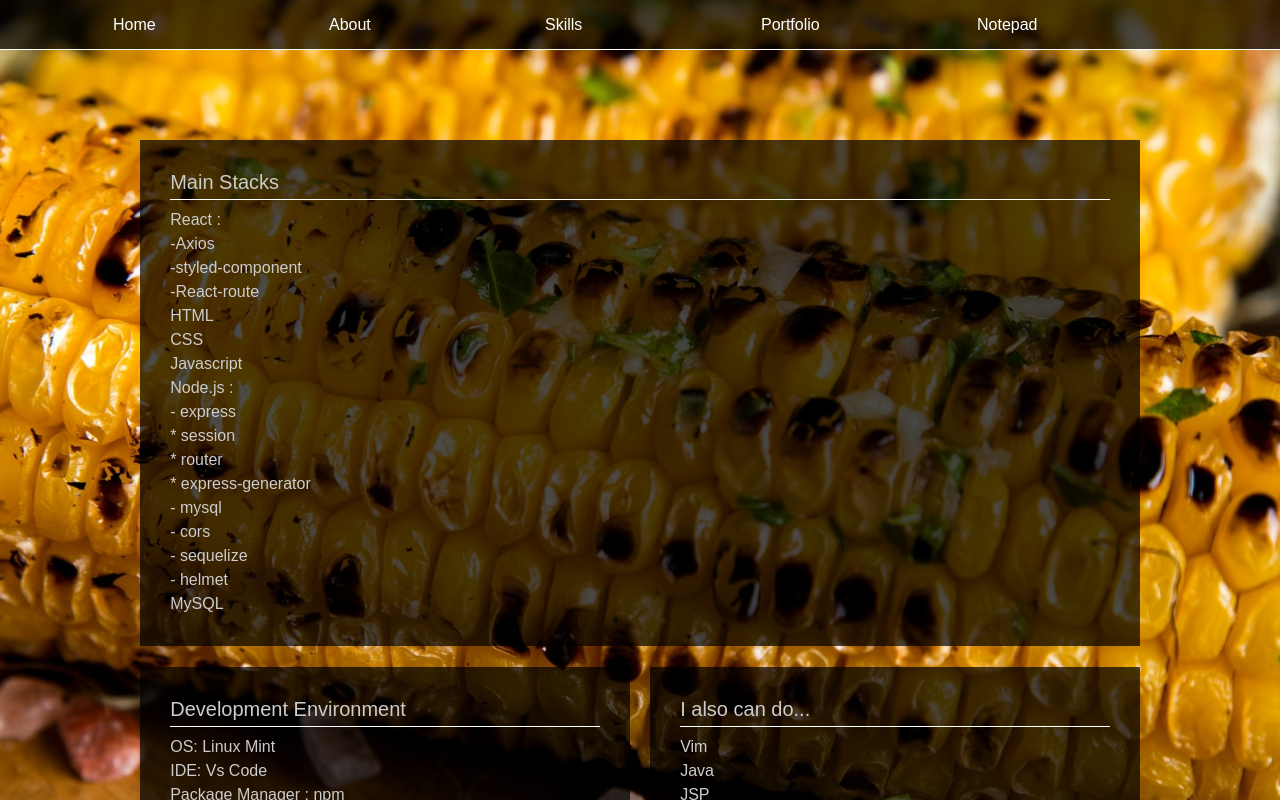
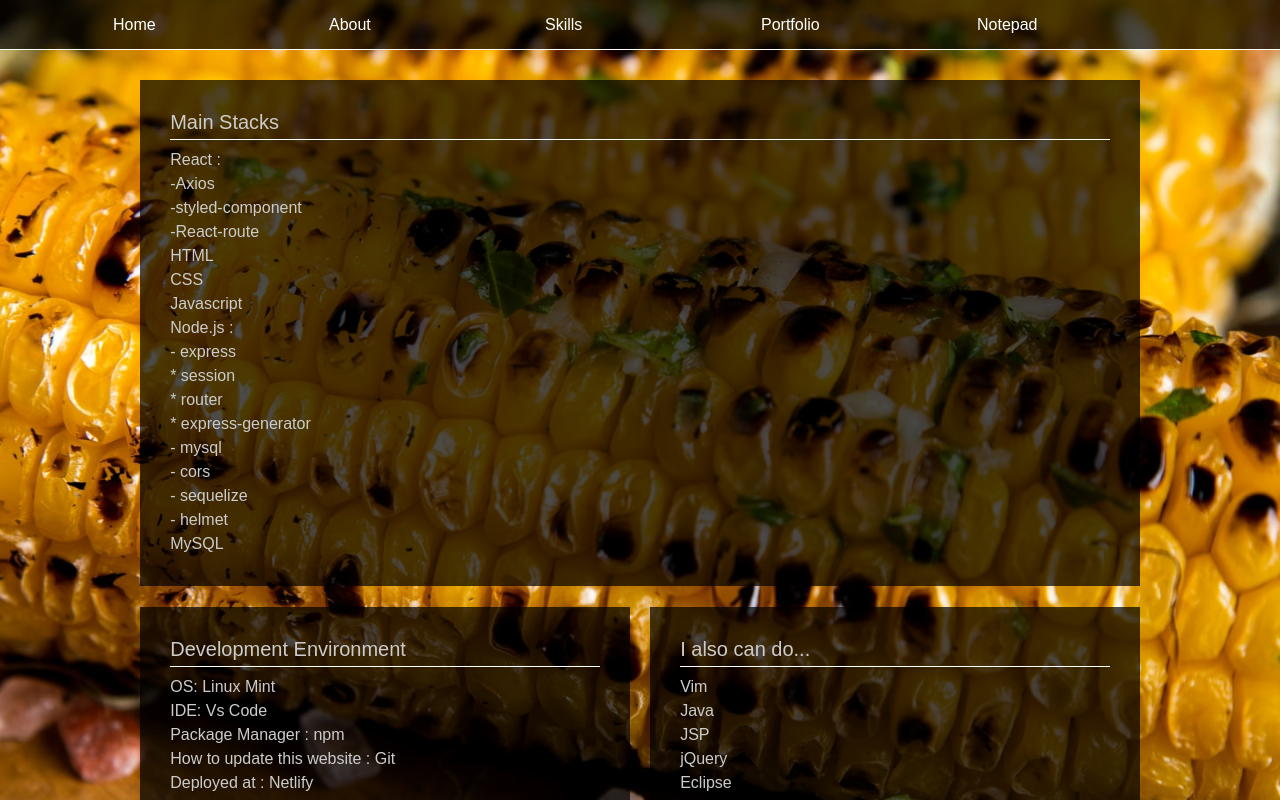
Before and after one commit to jacobkim9881/react-port, a React (Create React App) app: page /skills in a window 1280 px wide. Shown: the top 800 px of the page. Built offline with nearby package versions, Linux system fonts and the light colour scheme.

Commit message:
chore: deleted padding

```diff
--- a/src/components/pages/Skills.js
+++ b/src/components/pages/Skills.js
@@ -6,7 +6,7 @@ class Skills extends Component {
     render() {
         return (
             <StyledMain>
-                <Texts>
+                <TextsForSkills>
                 <Card2>
                 <Head5>Main Stacks </Head5>
                 React :<br/>
@@ -47,7 +47,7 @@ class Skills extends Component {
                 Excutable on OS : ElectronJS<br/>
                 ETC : Chrome Extensions <br/>
                 </Card1>
-                </Texts>
+                </TextsForSkills>
             </StyledMain>
         );
     }
@@ -76,4 +76,8 @@ const Card2 = styled.div`
     border-radius: 0;
     padding: 30px;
     margin: 1%;
+    margin-top: 0;
 `
+const TextsForSkills = styled(Texts)`
+padding: 0;
+`
```
